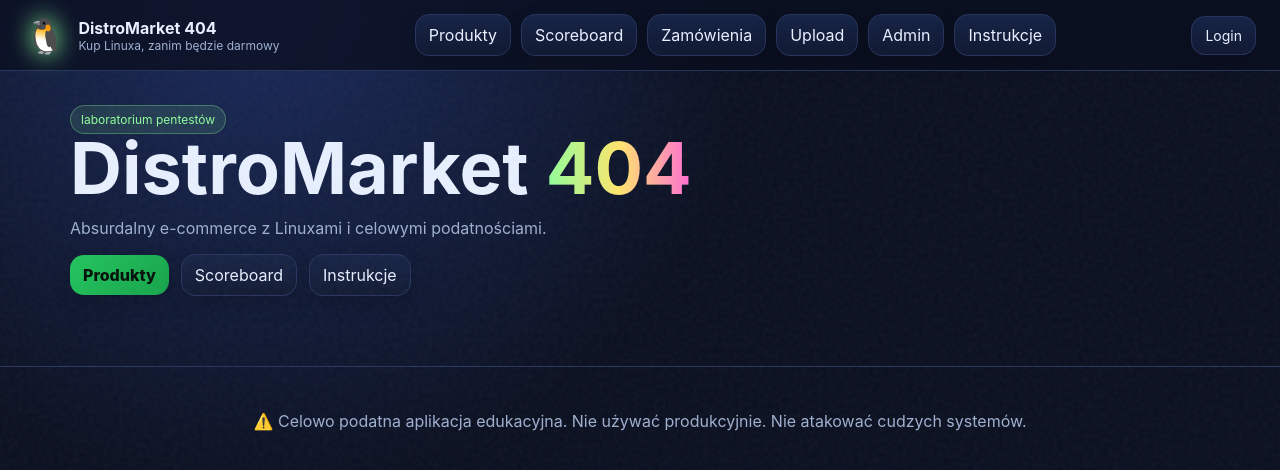
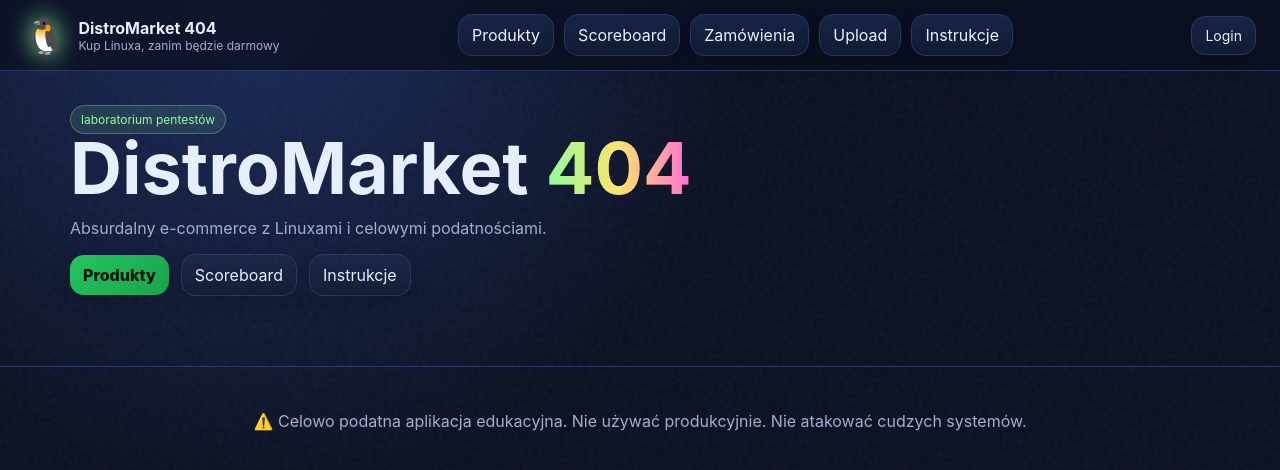
Before and after one commit to sruPL/distromarket-404, a website: page public/index.html in a window 1280 px wide. Drawn offline with Linux system fonts and the light colour scheme; no server answers.

Commit message:
Hide admin link in navigation by default

```diff
--- a/public/index.html
+++ b/public/index.html
@@ -18,7 +18,7 @@
       <a href="#/scoreboard">Scoreboard</a>
       <a href="#/orders">Zamówienia</a>
       <a href="#/upload">Upload</a>
-      <a href="#/admin">Admin</a>
+      <a id="adminNav" href="#/admin" style="display:none">Admin</a>
       <a href="#/docs">Instrukcje</a>
     </nav>
     <div id="userBox" class="userbox"></div>
```
